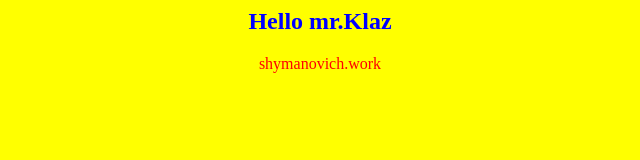
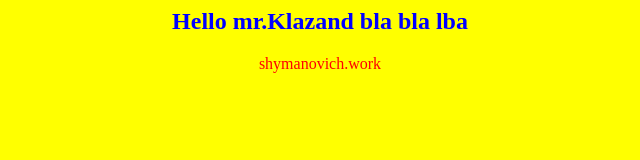
Before and after one commit to EugeneShymanovich/Jenkins-first, a plain HTML site: page index.html in a window 1280 px wide. Shown: the whole page, without its empty margins (320-960 px from the left). Drawn offline with Linux system fonts and the light colour scheme.

Commit message:
change bla

```diff
--- a/index.html
+++ b/index.html
@@ -1,7 +1,7 @@
 <html>
 <body bgcolor=yellow>
 <center>
-<h2><font color=blue>Hello mr.Klaz</font></h2>
+<h2><font color=blue>Hello mr.Klazand bla bla lba </font></h2>
 <font color=red>shymanovich.work</font>
 </center>
 </body>
```
